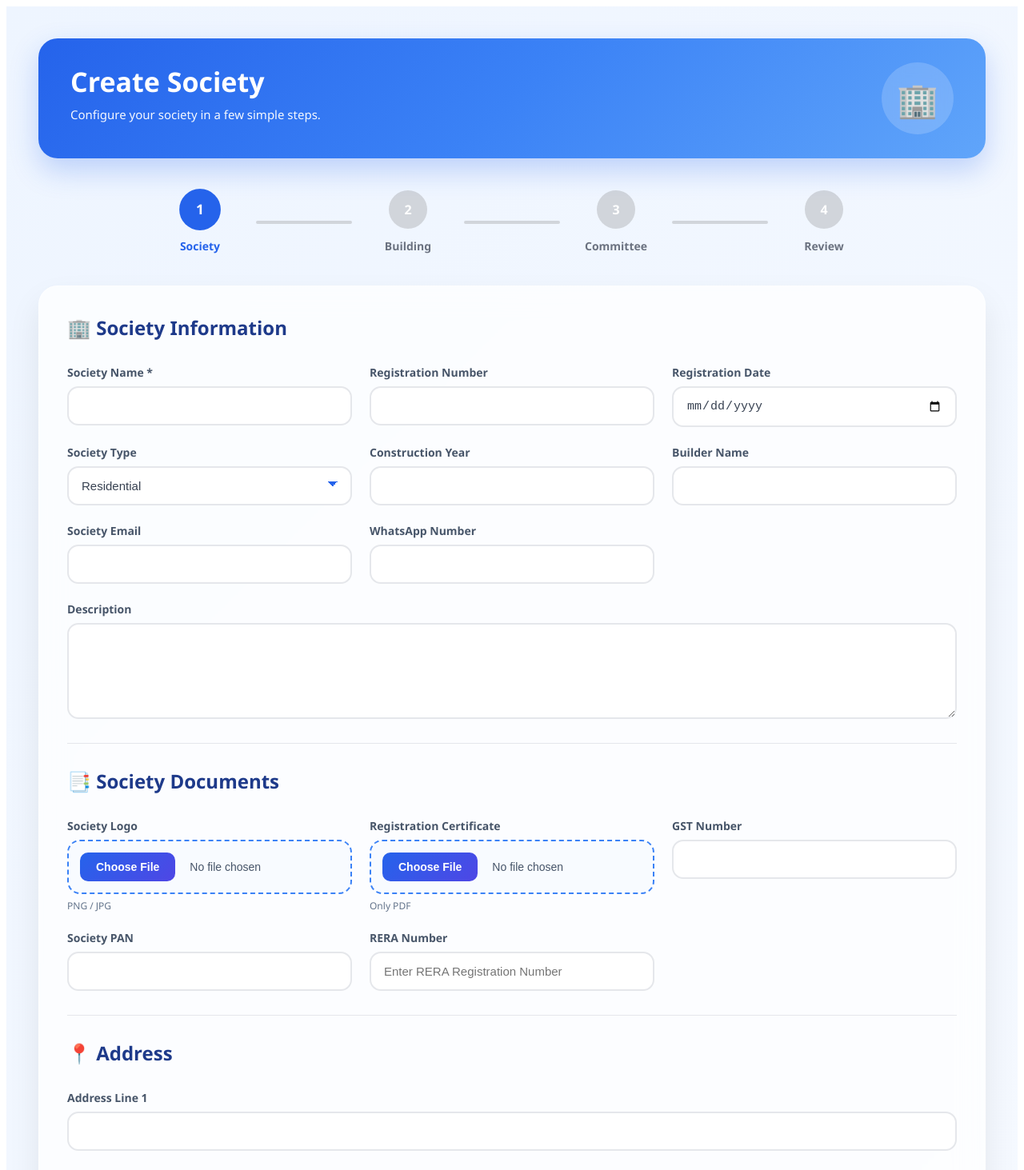
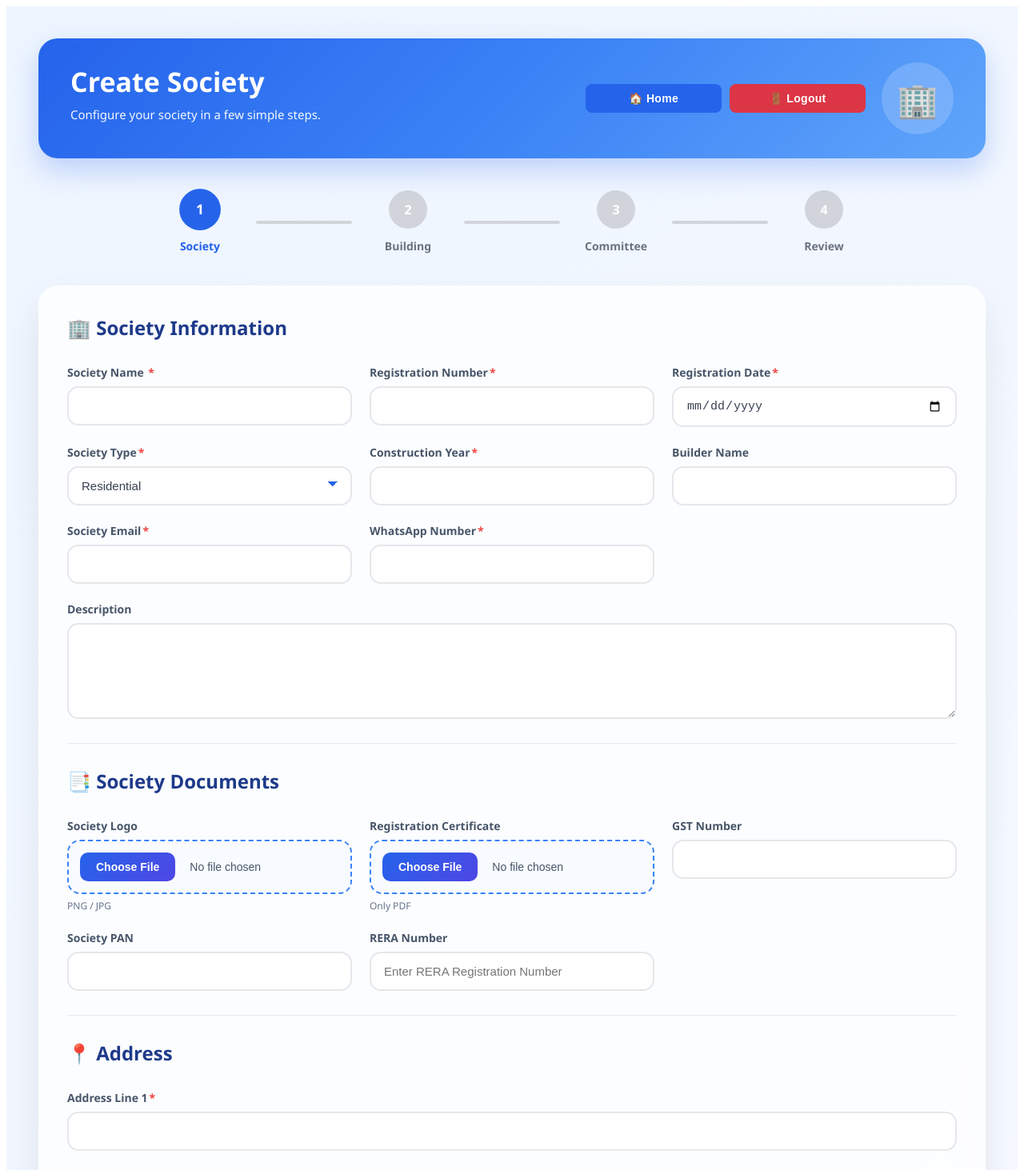
Before and after one commit to saclon-nsp/learningAI, an Angular app: page /create-society in a window 1280 px wide. Shown: the top 1463 px of the page at 80% size. Built offline with nearby package versions, Linux system fonts and the light colour scheme; sample sign-in values are in the browser's storage.

Commit message:
create society and other changes

```diff
--- a/src/app/app.routes.ts
+++ b/src/app/app.routes.ts
@@ -17,6 +17,7 @@ export const routes: Routes = [
   { path: 'home', component: HomeComponent, canActivate: [AuthGuard] },
   {
    path: 'create-society',
+   canActivate: [AuthGuard],
    loadComponent: () =>
       import('./features/society/create-society/create-society')
       .then(m => m.CreateSociety)
--- a/src/app/features/society/create-society/create-society.css
+++ b/src/app/features/society/create-society/create-society.css
@@ -31,6 +31,42 @@
     margin-bottom: 35px;
 }
 
+.header-actions {
+    display: flex;
+    gap: 10px;
+    margin-left: auto;
+    margin-right: 20px;
+}
+
+.home-btn,
+.logout-btn {
+    padding: 10px 18px;
+    border: none;
+    border-radius: 8px;
+    cursor: pointer;
+    font-size: 14px;
+    font-weight: 600;
+    transition: all 0.3s ease;
+}
+
+.home-btn {
+    background: #2563eb;
+    color: #fff;
+}
+
+.home-btn:hover {
+    background: #1d4ed8;
+}
+
+.logout-btn {
+    background: #dc3545;
+    color: #fff;
+}
+
+.logout-btn:hover {
+    background: #b91c1c;
+}
+
 .header-content h1 {
     margin: 0;
     font-size: 34px;
@@ -59,6 +95,16 @@
     background: rgba(255,255,255,.18);
 
     backdrop-filter: blur(12px);
+}
+
+/* ===========================
+   asterisk for required fields
+=========================== */
+
+.required {
+  color: #dc3545;
+  margin-left: 2px;
+  font-weight: bold;
 }
 
 /* ===========================
--- a/src/app/features/society/create-society/create-society.html
+++ b/src/app/features/society/create-society/create-society.html
@@ -8,6 +8,15 @@
          <p>
             Configure your society in a few simple steps.
          </p>
+      </div>
+      <div class="header-actions">
+         <button class="home-btn" routerLink="/home">
+            🏠 Home
+         </button>
+
+         <button class="logout-btn" (click)="logout()">
+            🚪 Logout
+         </button>
       </div>
       <div class="header-icon">
          🏢
@@ -45,25 +54,25 @@
          <h2>🏢 Society Information</h2>
          <div class="form-grid">
             <div class="form-group">
-               <label>Society Name *</label>
+               <label>Society Name <span class="required">*</span></label>
                <input
                   type="text"
                   formControlName="societyName">
             </div>
             <div class="form-group">
-               <label>Registration Number</label>
+               <label>Registration Number<span class="required">*</span></label>
                <input
                   type="text"
                   formControlName="registrationNo">
             </div>
             <div class="form-group">
-               <label>Registration Date</label>
+               <label>Registration Date<span class="required">*</span></label>
                <input
                   type="date"
                   formControlName="registrationDate">
             </div>
             <div class="form-group">
-               <label>Society Type</label>
+               <label>Society Type<span class="required">*</span></label>
                <select formControlName="societyType">
                   <option>Residential</option>
                   <option>Commercial</option>
@@ -71,7 +80,7 @@
                </select>
             </div>
             <div class="form-group">
-               <label>Construction Year</label>
+               <label>Construction Year<span class="required">*</span></label>
                <input
                   type="number"
                   formControlName="constructionYear">
@@ -83,13 +92,13 @@
                   formControlName="builder">
             </div>
             <div class="form-group">
-               <label>Society Email</label>
+               <label>Society Email<span class="required">*</span></label>
                <input
                   type="email"
                   formControlName="email">
             </div>
             <div class="form-group">
-               <label>WhatsApp Number</label>
+               <label>WhatsApp Number<span class="required">*</span></label>
                <input
                   type="text"
                   maxlength="10"
@@ -157,7 +166,7 @@
          <h2>📍 Address</h2>
          <div class="form-grid">
             <div class="form-group full-width">
-               <label>Address Line 1</label>
+               <label>Address Line 1<span class="required">*</span></label>
                <input
                   type="text"
                   formControlName="address1">
@@ -175,22 +184,22 @@
                   formControlName="area">
             </div>
             <div class="form-group">
-               <label>City</label>
+               <label>City<span class="required">*</span></label>
                <input
                   type="text"
                   formControlName="city">
             </div>
             <div class="form-group">
-               <label>State</label>
+               <label>State<span class="required">*</span></label>
                <input
                   type="text"
                   formControlName="state">
             </div>
             <div class="form-group">
-               <label>Pincode</label>
+               <label>Pincode<span class="required">*</span></label>
                <input
                   type="text"
-                  maxlength="10"
+                  maxlength="6"
                   appNumbersOnly
                   formControlName="pincode">
             </div>
@@ -222,7 +231,7 @@
             <label>Account Number</label>
             <input
             type="text"
-            maxlength="6"
+            maxlength="18"
             appNumbersOnly
             formControlName="accountNumber"
             placeholder="Enter Account Number">
@@ -270,23 +279,29 @@
                *ngIf="isOpen.basic">
                <div class="form-grid">
                   <div class="form-group">
-                     <label>No. of Wings</label>
+                     <label>No. of Wings<span class="required">*</span></label>
                      <input
                         type="number"
                         formControlName="wings">
                   </div>
                   <div class="form-group">
-                     <label>Wing Naming Pattern</label>
+                     <label>Building Name<span class="required">*</span></label>
+                     <input
+                        type="text"
+                        formControlName="buildingName">
+                  </div>
+                  <div class="form-group">
+                     <label>Building Type<span class="required">*</span></label>
                      <select
-                        formControlName="wingPattern">
-                        <option value="alphabet">
-                           A, B, C...
+                        formControlName="buildingType">
+                        <option value="Residential">
+                           Residential
                         </option>
-                        <option value="number">
-                           1,2,3...
+                        <option value="Commercial">
+                           Commercial
                         </option>
-                        <option value="custom">
-                           Custom
+                        <option value="Combined">
+                           Combined
                         </option>
                      </select>
                   </div>
@@ -459,25 +474,25 @@
                *ngIf="isOpen.residential">
                <div class="form-grid">
                   <div class="form-group">
-                     <label>Residential Floors Start From</label>
+                     <label>Residential Floors Start From<span class="required">*</span></label>
                      <input
                         type="number"
                         formControlName="residentialStartFloor">
                   </div>
                   <div class="form-group">
-                     <label>Total Residential Floors</label>
+                     <label>Total Residential Floors<span class="required">*</span></label>
                      <input
                         type="number"
                         formControlName="floors">
                   </div>
                   <div class="form-group">
-                     <label>Flats Per Floor</label>
+                     <label>Flats Per Floor<span class="required">*</span></label>
                      <input
                         type="number"
                         formControlName="flats">
                   </div>
                   <div class="form-group">
-                     <label>Flat Number Pattern</label>
+                     <label>Flat Number Pattern<span class="required">*</span></label>
                      <select formControlName="flatPattern">
                         <option value="101">101</option>
                         <option value="A101">A101</option>
@@ -922,42 +937,42 @@
                </div>
                <div class="form-grid" *ngIf="isOpen.chairman">
                   <div class="form-group">
-                     <label>Full Name</label>
+                     <label>Full Name<span class="required">*</span></label>
                      <input
                         type="text"
                         formControlName="chairmanName">
                   </div>
                   <div class="form-group">
-                     <label>Wing</label>
+                     <label>Wing<span class="required">*</span></label>
                      <input
                         type="text"
                         formControlName="chairmanWing">
                   </div>
                   <div class="form-group">
-                     <label>Flat No</label>
+                     <label>Flat No<span class="required">*</span></label>
                      <input
                         type="text"
                         formControlName="chairmanFlat">
                   </div>
                   <div class="form-group">
-                     <label>Mobile</label>
+                     <label>Mobile<span class="required">*</span></label>
                      <input
                         type="text"
-                        maxlength="6"
+                        maxlength="10"
                         appNumbersOnly
                         formControlName="chairmanMobile">
                   </div>
                   <div class="form-group">
-                     <label>Email</label>
+                     <label>Email<span class="required">*</span></label>
                      <input
                         type="email"
                         formControlName="chairmanEmail">
                   </div>
                   <div class="form-group">
-                     <label>WhatsApp</label>
+                     <label>WhatsApp<span class="required">*</span></label>
                      <input
                         type="text"
-                        maxlength="6"
+                        maxlength="10"
                         appNumbersOnly
                         formControlName="chairmanWhatsapp">
                   </div>
@@ -1002,7 +1017,7 @@
 
                            <div class="form-group">
 
-                              <label>Start Date</label>
+                              <label>Start Date<span class="required">*</span></label>
 
                               <input
                                  type="date"
@@ -1049,42 +1064,42 @@
                </div>
                <div class="form-grid" *ngIf="isOpen.secretary">
                   <div class="form-group">
-                     <label>Full Name</label>
+                     <label>Full Name<span class="required">*</span></label>
                      <input
                         type="text"
                         formControlName="secretaryName">
                   </div>
                   <div class="form-group">
-                     <label>Wing</label>
+                     <label>Wing<span class="required">*</span></label>
                      <input
                         type="text"
                         formControlName="secretaryWing">
                   </div>
                   <div class="form-group">
-                     <label>Flat No</label>
+                     <label>Flat No<span class="required">*</span></label>
                      <input
                         type="text"
                         formControlName="secretaryFlat">
                   </div>
                   <div class="form-group">
-                     <label>Mobile</label>
+                     <label>Mobile<span class="required">*</span></label>
                      <input
                         type="text"
-                        maxlength="6"
+                        maxlength="10"
                         appNumbersOnly
                         formControlName="secretaryMobile">
                   </div>
                   <div class="form-group">
-                     <label>Email</label>
+                     <label>Email<span class="required">*</span></label>
                      <input
                         type="email"
                         formControlName="secretaryEmail">
                   </div>
                   <div class="form-group">
-                     <label>WhatsApp</label>
+                     <label>WhatsApp<span class="required">*</span></label>
                      <input
                         type="text"
-                        maxlength="6"
+                        maxlength="10"
                         appNumbersOnly
                         formControlName="secretaryWhatsapp">
                   </div>
@@ -1129,7 +1144,7 @@
 
                            <div class="form-group">
 
-                              <label>Start Date</label>
+                              <label>Start Date<span class="required">*</span></label>
 
                               <input
                                  type="date"
@@ -1175,25 +1190,25 @@
                </div>
                <div class="form-grid" *ngIf="isOpen.treasurer">
                   <div class="form-group">
-                     <label>Full Name</label>
+                     <label>Full Name<span class="required">*</span></label>
                      <input
                         type="text"
                         formControlName="treasurerName">
                   </div>
                   <div class="form-group">
-                     <label>Wing</label>
+                     <label>Wing<span class="required">*</span></label>
                      <input
                         type="text"
                         formControlName="treasurerWing">
                   </div>
                   <div class="form-group">
-                     <label>Flat No</label>
+                  <label>Flat No<span class="required">*</span></label>
                      <input
                         type="text"
                         formControlName="treasurerFlat">
                   </div>
                   <div class="form-group">
-                     <label>Mobile</label>
+                     <label>Mobile<span class="required">*</span></label>
                      <input
                         type="text"
                         formControlName="treasurerMobile"
@@ -1201,7 +1216,7 @@
                         appNumbersOnly>
                   </div>
                   <div class="form-group">
-                     <label>Email</label>
+                     <label>Email<span class="required">*</span></label>
                      <input
                         type="email"
                         formControlName="treasurerEmail">
@@ -1253,7 +1268,7 @@
 
                             <div class="form-group">
 
-                                <label>Start Date</label>
+                                <label>Start Date<span class="required">*</span></label>
 
                                 <input
                                     type="date"
@@ -2824,7 +2839,7 @@
          ==========================================================-->
          <div class="review-section">
 
-            <h3>✅ Declaration</h3>
+            <h3>✅ Declaration<span class="required">*</span></h3>
 
             <div class="declaration-box">
 
--- a/src/app/features/society/create-society/create-society.ts
+++ b/src/app/features/society/create-society/create-society.ts
@@ -8,6 +8,9 @@ import {
 } from '@angular/forms';
 import { NumbersOnly } from '../../../shared/directives/numbers-only';
 import { SocietyService } from '../../../services/society.service';
+import { Router } from '@angular/router';
+import { AuthService } from '../../../services/auth.service';
+import { RouterModule } from '@angular/router';
 
 @Component({
   selector: 'app-create-society',
@@ -15,7 +18,8 @@ import { SocietyService } from '../../../services/society.service';
   imports: [
     CommonModule,
     ReactiveFormsModule,
-    NumbersOnly
+    NumbersOnly,
+    RouterModule
   ],
   templateUrl: './create-society.html',
   styleUrl: './create-society.css'
@@ -80,7 +84,9 @@ export class CreateSociety {
 
   constructor(
     private fb: FormBuilder,
-    private societyService: SocietyService
+    private societyService: SocietyService,
+    public authService: AuthService,
+    private router: Router
   ) {
 
 
@@ -155,8 +161,6 @@ export class CreateSociety {
 
       buildingType: ['Residential', Validators.required],
 
-      totalBuildings: [1, [Validators.required, Validators.min(1)]],
-
       // ===========================================
       // Ground Floor
       // ===========================================
@@ -209,7 +213,7 @@ export class CreateSociety {
 
       liftAvailable: ['No'],
 
-      liftCount: [0],
+      // liftCount: [0],
 
       // ===========================================
       // Parking
@@ -595,13 +599,17 @@ export class CreateSociety {
   private isStepValid(step: number): boolean {
     const controlsByStep: Record<number, string[]> = {
       1: ['societyName', 'registrationNo', 'registrationDate', 'societyType', 'constructionYear', 'email', 'whatsapp', 'address1', 'city', 'state', 'pincode'],
-      2: ['wings', 'buildingName', 'buildingType', 'totalBuildings', 'residentialStartFloor', 'floors', 'flats', 'flatPattern'],
+      2: ['wings', 'buildingName', 'buildingType', 'residentialStartFloor', 'floors', 'flats', 'flatPattern'],
       3: ['chairmanName', 'chairmanWing', 'chairmanFlat', 'chairmanMobile', 'chairmanEmail', 'chairmanStartDate', 'secretaryName', 'secretaryWing', 'secretaryFlat', 'secretaryMobile', 'secretaryEmail', 'secretaryStartDate', 'treasurerName', 'treasurerWing', 'treasurerFlat', 'treasurerMobile', 'treasurerEmail', 'treasurerStartDate'],
       4: ['acceptDeclaration']
     };
 
     const controls = controlsByStep[step];
-    controls.forEach(name => this.societyForm.get(name)?.markAsTouched());
+    // controls.forEach(name => this.societyForm.get(name)?.markAsTouched());
+    controls.forEach(name => {
+      const control = this.societyForm.get(name);
+      // console.log(name, control?.value, control?.valid, control?.errors);
+    });
     return controls.every(name => this.societyForm.get(name)?.valid);
   }
 
@@ -610,4 +618,9 @@ export class CreateSociety {
     setTimeout(() => document.querySelector<HTMLElement>('.ng-invalid.ng-touched')?.focus());
   }
 
+  logout(): void {
+    this.authService.logout();
+    this.router.navigate(['/login']);
+  }
+
 }
```
